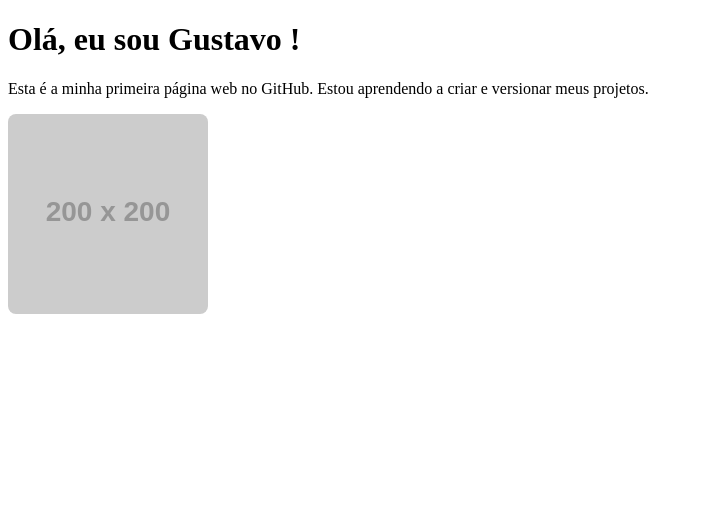
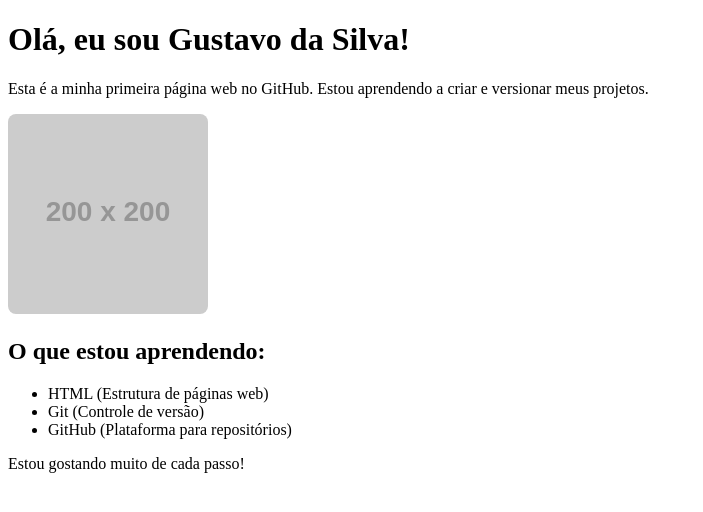
Before and after one commit to gustvogl/trabalho-1-, a plain HTML site: page index.html in a window 1280 px wide. Shown: the whole page, without its empty margins (0-703 px from the left). Drawn offline with Linux system fonts and the light colour scheme; placeholder pictures from the web are drawn by us.

Commit message:
Update index.html

```diff
--- a/index.html
+++ b/index.html
@@ -6,9 +6,21 @@
     <title>Meu Primeiro Projeto Web</title>
 </head>
 <body>
-    <h1>Olá, eu sou Gustavo !</h1>
+    <h1>Olá, eu sou Gustavo da Silva!</h1>
     <p>Esta é a minha primeira página web no GitHub. Estou aprendendo a criar e versionar meus projetos.</p>
-    <!-- Substitua a URL abaixo pela sua imagem! -->
-    <img src="https://placehold.co/200x200/FF5733/FFFFFF?text=Sua+Foto" alt="Minha foto de perfil" style="border-radius: 8px; max-width: 100%; height: auto;">
+
+    <!-- Substitua a URL abaixo pela sua imagem, se quiser -->
+    <img src="https://placehold.co/200x200/FF5733/FFFFFF?text=Minha+Foto"
+         alt="Minha foto de perfil"
+         style="border-radius: 8px; max-width: 100%; height: auto;">
+
+    <h2>O que estou aprendendo:</h2>
+    <ul>
+        <li>HTML (Estrutura de páginas web)</li>
+        <li>Git (Controle de versão)</li>
+        <li>GitHub (Plataforma para repositórios)</li>
+    </ul>
+
+    <p>Estou gostando muito de cada passo!</p>
 </body>
 </html>
```
